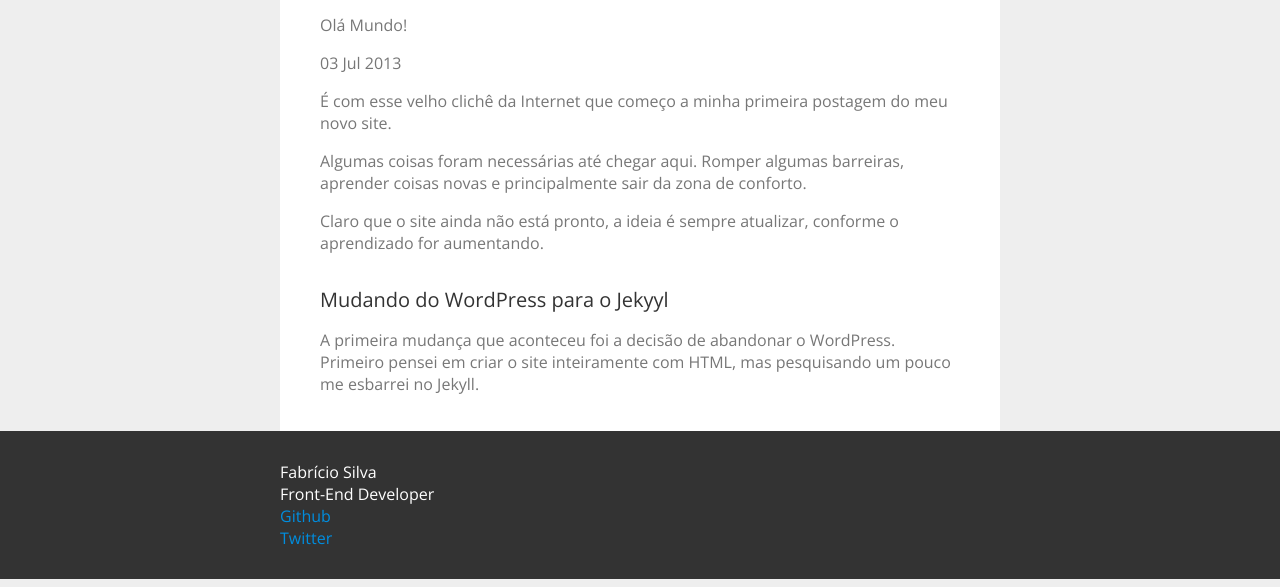
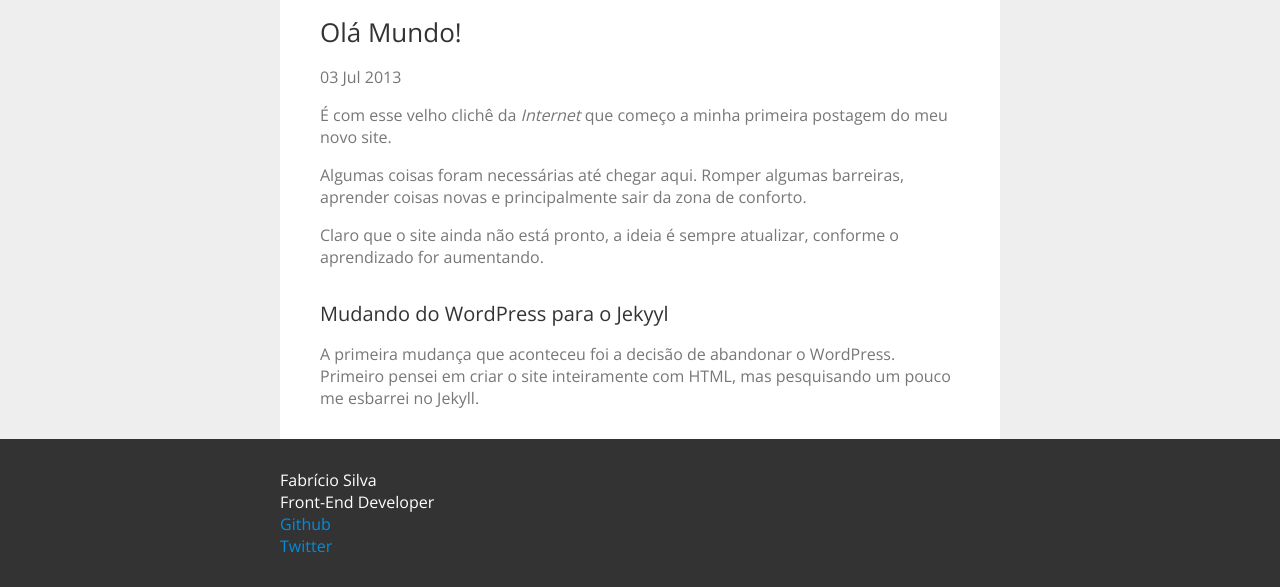
Before and after one commit to fabriciofmsilva/fabriciofmsilva.github.io, a Jekyll site: the page built from _posts/2013-07-03-ola-mundo.md, in a window 1280 px wide, cut to the strip 356-943 px from the top of the page. Built offline with Jekyll 4.4.1, drawn with Linux system fonts in a browser that asks for light colours; nearby versions of some CDN libraries.

Commit message:
Edit Various

```diff
--- a/_layouts/post.html
+++ b/_layouts/post.html
@@ -2,8 +2,8 @@
 layout: default
 ---
 
-<article class="post wrapper">
-<h1>{{ page.title }}</h1>
-<p class="meta">{{ page.date | date_to_string }}</p>
+<article class="post wrapper" itemscope itemtype="http://schema.org/Article">
+<h1 itemprop="name">{{ page.title }}</h1>
+<p class="meta"><span itemprop="datePublished">{{ page.date | date_to_string }}</span></p>
 {{ content }}
 </article>
--- a/_posts/2013-07-03-ola-mundo.md
+++ b/_posts/2013-07-03-ola-mundo.md
@@ -6,7 +6,7 @@ date:   2013-07-03 23:12:23
 categories: blog
 ---
 
-É com esse velho clichê da Internet que começo a minha primeira postagem do meu novo site.
+É com esse velho clichê da *Internet* que começo a minha primeira postagem do meu novo site.
 
 Algumas coisas foram necessárias até chegar aqui. Romper algumas barreiras, aprender coisas novas e principalmente sair da zona de conforto.
 
--- a/blog/index.html
+++ b/blog/index.html
@@ -1,6 +1,6 @@
 ---
 layout: default
-title: Blog | Fabrício Silva
+title: Blog - Fabrício Silva
 description: My Web Site powered by Jekyll.
 canonical: http://www.fabriciofmsilva.com.br/blog/
 ---
--- a/css/main.css
+++ b/css/main.css
@@ -25,7 +25,10 @@ h1, h2, h3, h4, h5, h6 {
 	font-size: 100%;
 }
 h1 {
-	font-weight: 300;
+	color: #333;
+	font-size: 26px;
+	font-weight: 400;
+	margin: auto auto 0.6em;
 }
 h2 {
 	color: #333;
@@ -34,7 +37,7 @@ h2 {
 	margin: 1.6em auto 0.6em;
 }
 p {
-	margin: 1em 0;
+	margin: 1em 0 0.6em;
 }
 a {
 	color: #008DDE;
--- a/projetos/index.html
+++ b/projetos/index.html
@@ -1,6 +1,6 @@
 ---
 layout: default
-title: Fabrício Silva
+title: Projetos - Fabrício Silva
 description: My Web Site powered by Jekyll.
 canonical: http://www.fabriciofmsilva.com.br/projetos/
 ---
```
